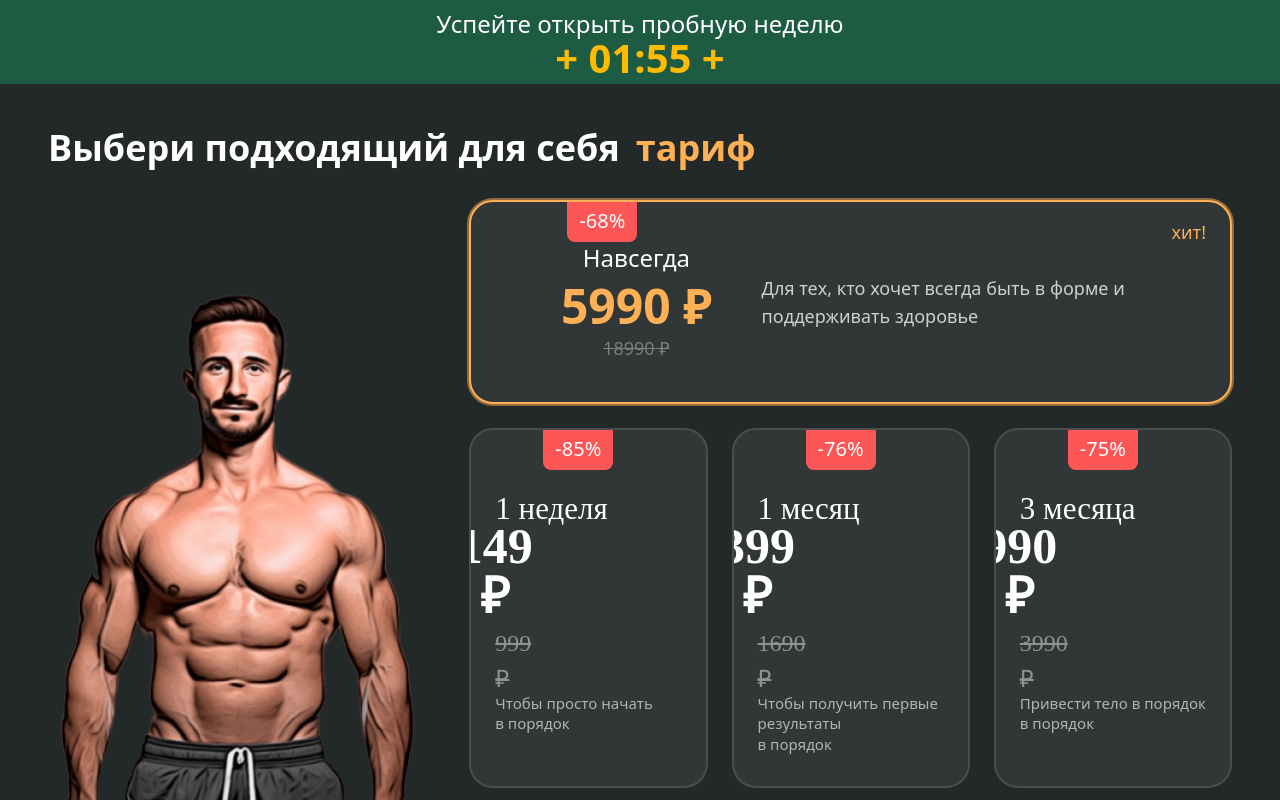
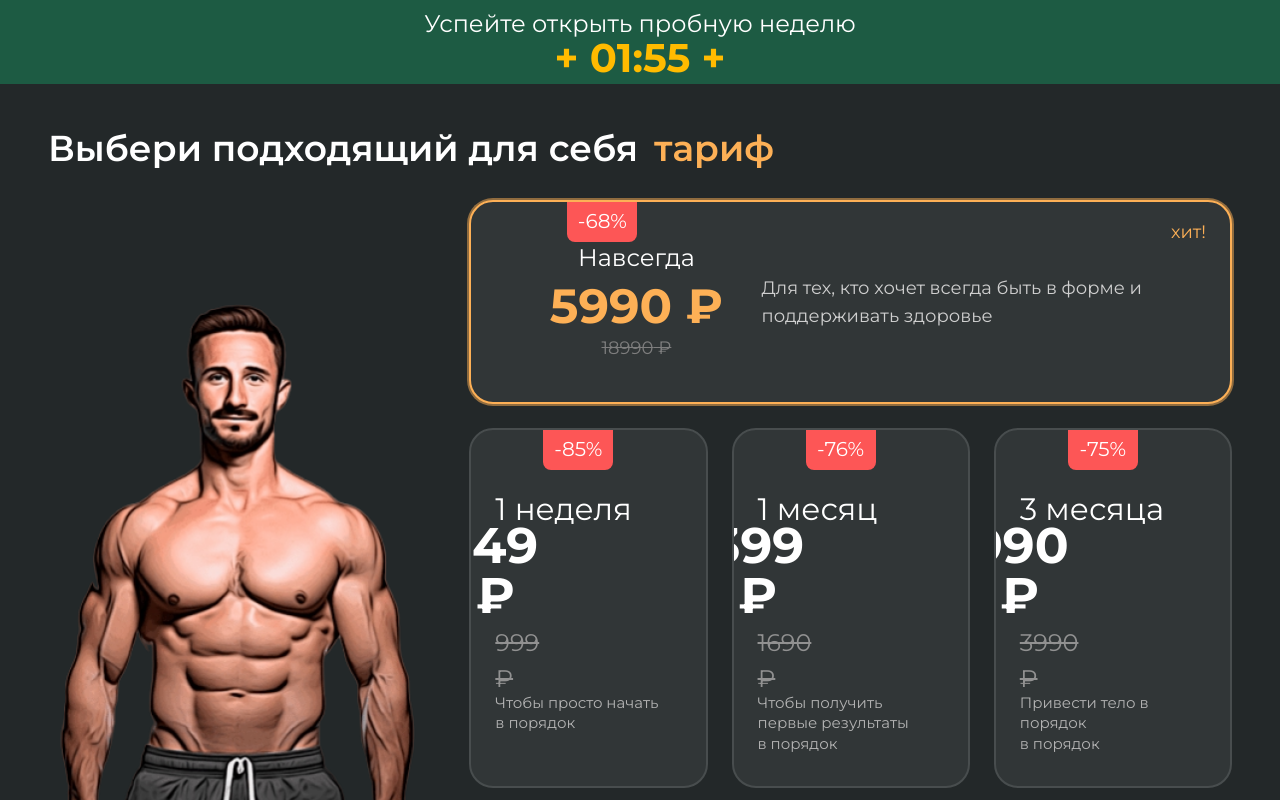
Before and after one commit to katherinek727/frontend-test-tariffs, a Next.js app: page / in a window 1280 px wide. Shown: the top 800 px of the page. Built offline with nearby package versions, Linux system fonts and the light colour scheme; no server answers; what tw-elements would draw is missing.

Commit message:
Commit 11 - updated

```diff
--- a/pages/_document.js
+++ b/pages/_document.js
@@ -12,13 +12,13 @@
             crossOrigin="anonymous"
           ></script>
           <link
-            href="https://fonts.googleapis.com/css2?family=Poppins:ital,wght@0,100;0,200;0,300;0,400;0,500;0,600;0,700;0,800;0,900;1,100;1,200;1,300;1,400;1,500;1,600;1,700;1,800;1,900&display=swap"
+            href="https://fonts.googleapis.com/css2?family=Montserrat:ital,wght@0,100;0,200;0,300;0,400;0,500;0,600;0,700;0,800;0,900;1,100;1,200;1,300;1,400;1,500;1,600;1,700;1,800;1,900&display=swap"
             rel="stylesheet"
           />
           <link rel="shortcut icon" href="/assets/logo.svg" />
           {/* <title>Course</title> */}
         </Head>
-        <body className="bg-white dark:bg-slate-900">
+        <body className="bg-white dark:bg-slate-900 font-sans">
           <Main />
           <NextScript />
         </body>
--- a/styles/globals.scss
+++ b/styles/globals.scss
@@ -1,6 +1,12 @@
 @tailwind base;
 @tailwind components;
 @tailwind utilities;
+
+@layer base {
+  body {
+    font-family: "Montserrat", sans-serif;
+  }
+}
 
 
 
--- a/tailwind.config.js
+++ b/tailwind.config.js
@@ -8,6 +8,10 @@
   ],
   theme: {
     extend: {
+      fontFamily: {
+        sans: ["Montserrat", "sans-serif"],
+        body: ["Montserrat", "sans-serif"],
+      },
       height: {
         15: "57px",
       },
```
